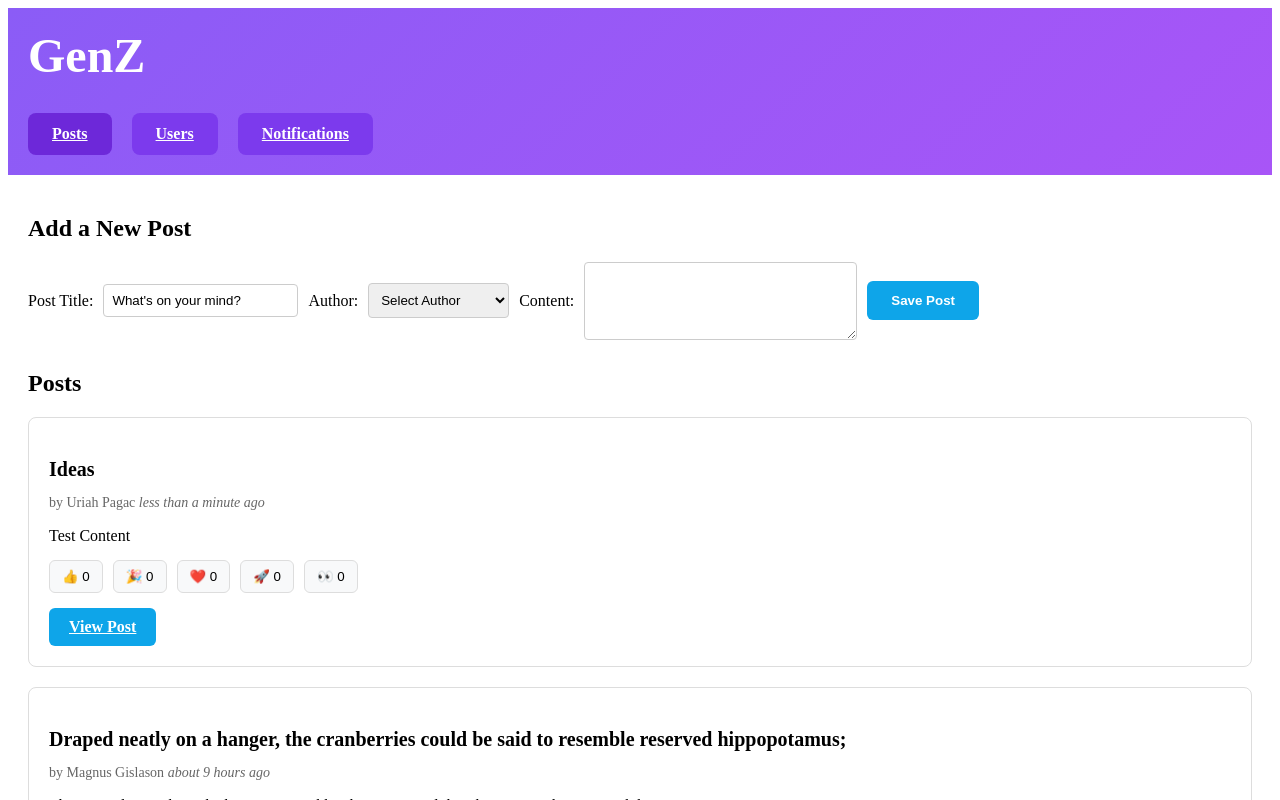
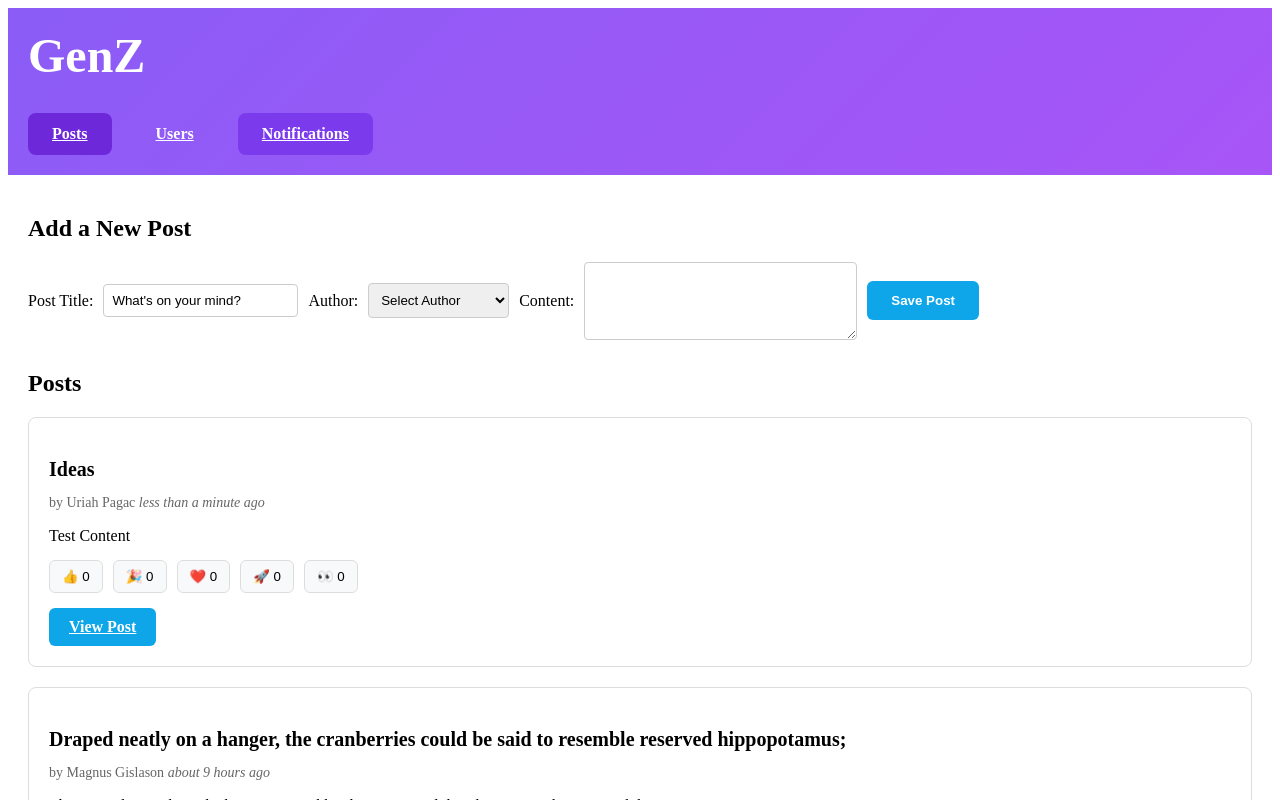
Before and after one commit to acciojob/social-media-shahids444, a React app: page / in a window 1280 px wide. Shown: the top 800 px of the page. Built offline with nearby package versions, Linux system fonts and the light colour scheme.

Commit message:
Update App.js

```diff
--- a/src/components/App.js
+++ b/src/components/App.js
@@ -87,13 +87,12 @@ const Navigation = ({ currentPath, setCurrentPath }) => {
           Posts
         </a>
         <a
-          href="/users"
+          href="/"
           onClick={(e) => { e.preventDefault(); setCurrentPath('/users'); }}
           style={{
             color: 'white',
             textDecoration: 'underline',
             padding: '12px 24px',
-            backgroundColor: currentPath === '/users' ? '#6D28D9' : '#7C3AED',
             borderRadius: '8px',
             fontWeight: 'bold'
           }}
```
